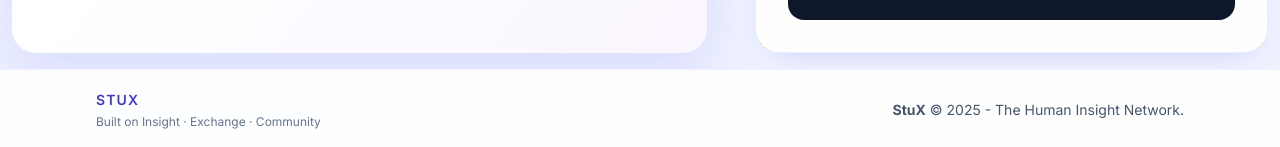
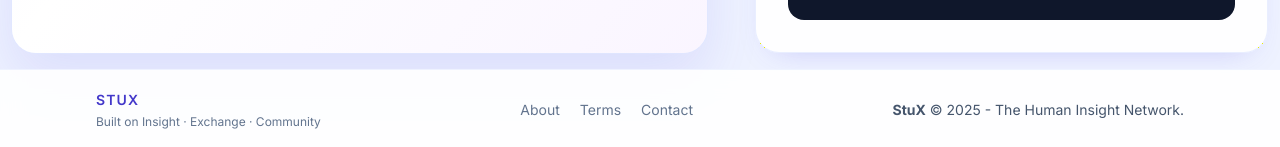
Before and after one commit to triek/stu-x, a Vue app: page / in a window 1280 px wide. Shown: the part 970-1117 px from the top of the page. Built offline with nearby package versions, Linux system fonts and the light colour scheme.

Commit message:
added footer navigation with about, terms, contact links

```diff
--- a/src/App.vue
+++ b/src/App.vue
@@ -115,11 +115,16 @@ const logout = () => {
 
   <!-- Footer -->
   <footer class="border-t border-indigo-100/50 bg-white/90 backdrop-blur-md">
-    <div class="mx-auto flex w-full max-w-6xl flex-col gap-3 px-4 py-5 text-sm text-slate-600 sm:flex-row sm:items-center sm:justify-between sm:px-6 lg:px-8">
+    <div class="mx-auto flex w-full max-w-6xl flex-col gap-4 px-4 py-5 text-sm text-slate-600 sm:flex-row sm:items-center sm:justify-between sm:px-6 lg:px-8">
       <div class="flex flex-col gap-1">
         <span class="text-sm font-semibold uppercase tracking-[0.08em] text-brand">StuX</span>
         <span class="text-xs text-slate-500">Built on Insight · Exchange · Community</span>
       </div>
+      <nav class="flex items-center gap-5 text-xs sm:text-sm text-slate-500">
+        <a class="transition-colors hover:text-brand" href="#">About</a>
+        <a class="transition-colors hover:text-brand" href="#">Terms</a>
+        <a class="transition-colors hover:text-brand" href="#">Contact</a>
+      </nav>
       <p class="text-xs sm:text-sm">
         <strong>StuX</strong> &copy; 2025 - The Human Insight Network.
       </p>
```
